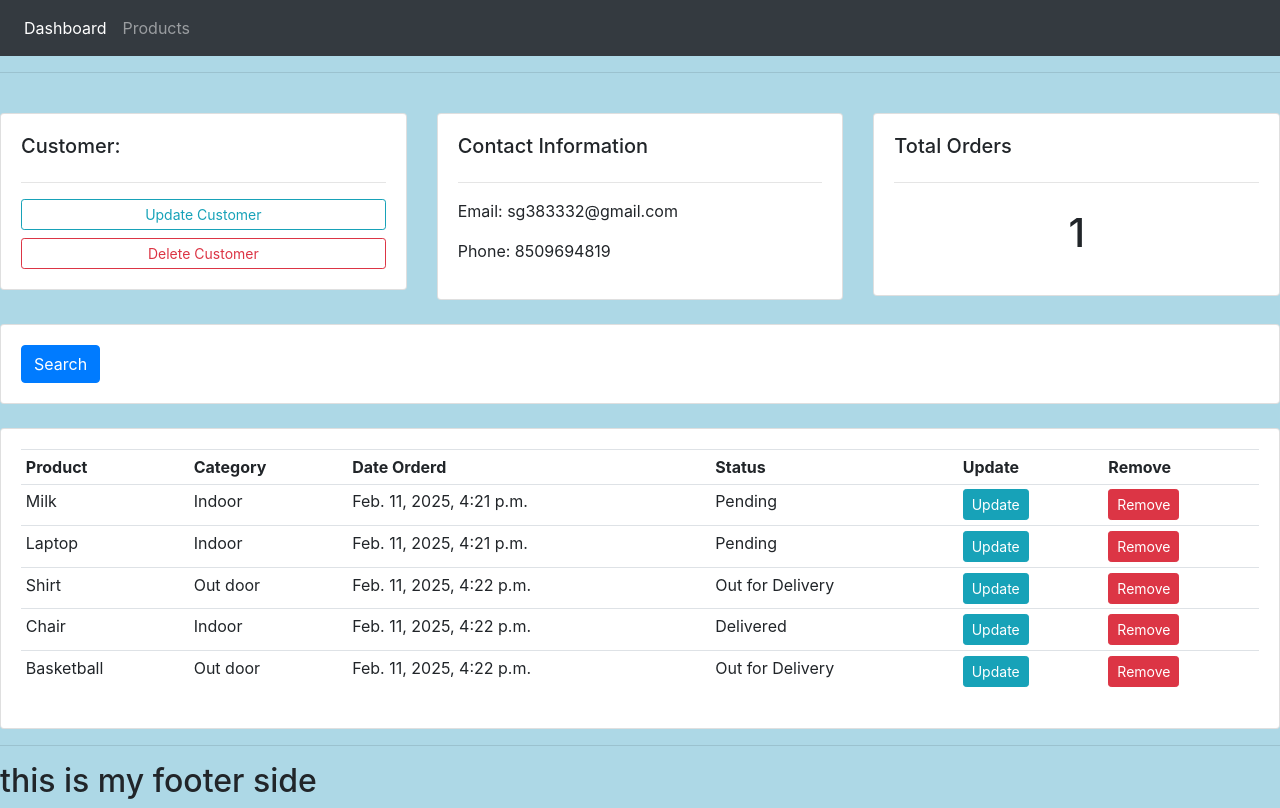
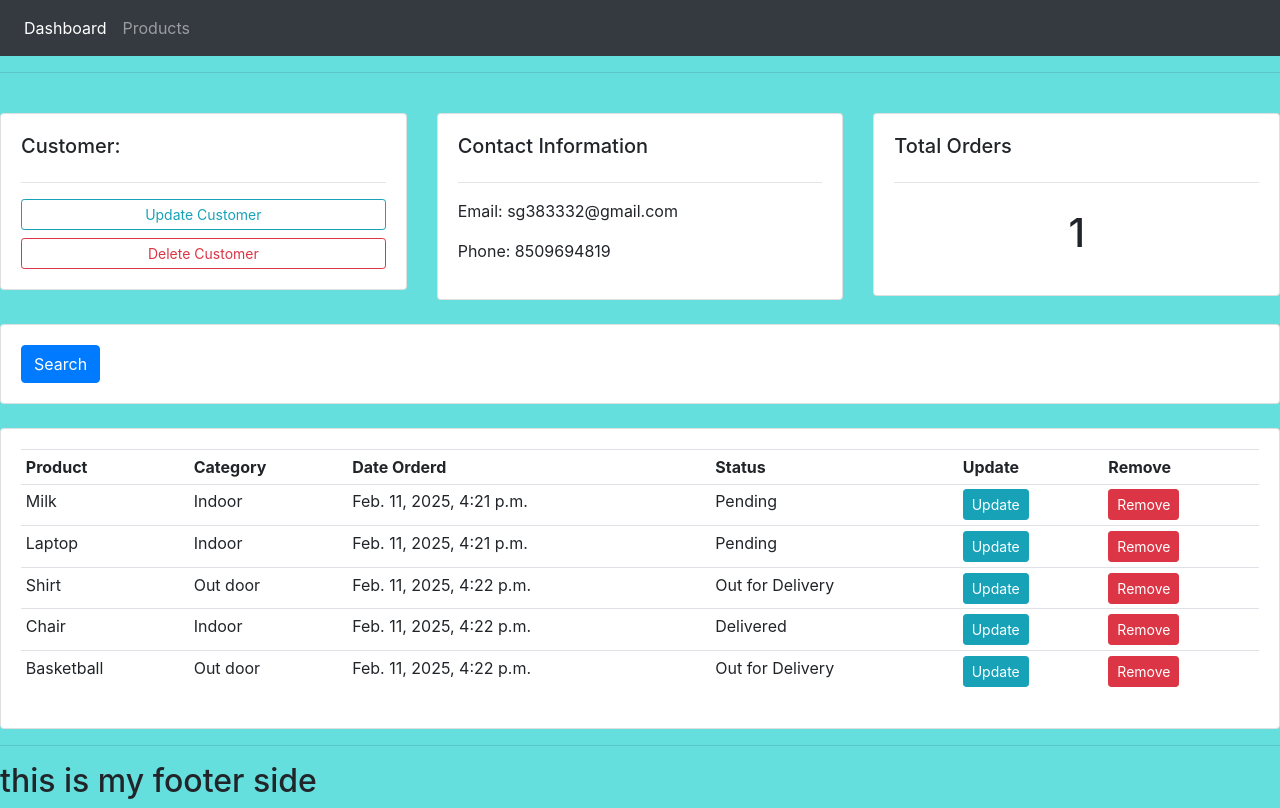
Before and after one commit to Debkumar-Baksi/Python_full_stack_development, a Django app: template record/db/templates/accounts/customer.html in a window 1280 px wide. Run offline with Django 5.2, Linux system fonts and the light colour scheme; data comes from the database, SQL or seed files in the repository; both versions use the stored data as it was after the commit; the template is opened without the code that fills it: values that come from a table or form of the project are taken from there, most other values are stand-ins (such as "Sample title", 1, 10 or a date in 2020); some libraries are stand-ins or nearby versions.

Commit message:
CSS Changed

```diff
--- a/record/db/static/CSS/main.css
+++ b/record/db/static/CSS/main.css
@@ -1,27 +1,25 @@
 body {
-  background-color: lightblue;
+  background-color: rgb(119, 241, 241);
 }
-<style>
 
-		#logo{
+#logo {
+
 }
 
 body{
-			background-color: lightblue;
+	background-color: rgb(101, 222, 222);
 }
 
 
 #total-orders{
-			background-color: yellow;
+	background-color: rgb(255, 72, 0);
 }
 
 
 #orders-delivered{
-			background-color: green;
+	background-color: rgb(0, 41, 128);
 }
 
 #orders-pending{
-			background-color: aqua;
+	background-color: rgb(64, 255, 0);
 }
-
-	</style>
--- a/record/db/templates/main.html
+++ b/record/db/templates/main.html
@@ -7,7 +7,7 @@
     <link rel="stylesheet" href="https://cdn.jsdelivr.net/npm/bootstrap@4.0.0/dist/css/bootstrap.min.css"
           integrity="sha384-Gn5384xqQ1aoWXA+058RXPxPg6fy4IWvTNh0E263XmFcJlSAwiGgFAW/dAiS6JXm"
           crossorigin="anonymous">
-    <link rel="stylesheet" href="{% static 'css/main.css' %}">
+    <link rel="stylesheet" href="{% static 'CSS/main.css' %}">
 
 
 </head>
```
Also changed, not shown: record/db/db.sqlite3. Lines whose indentation alone changed are shown as unchanged.
